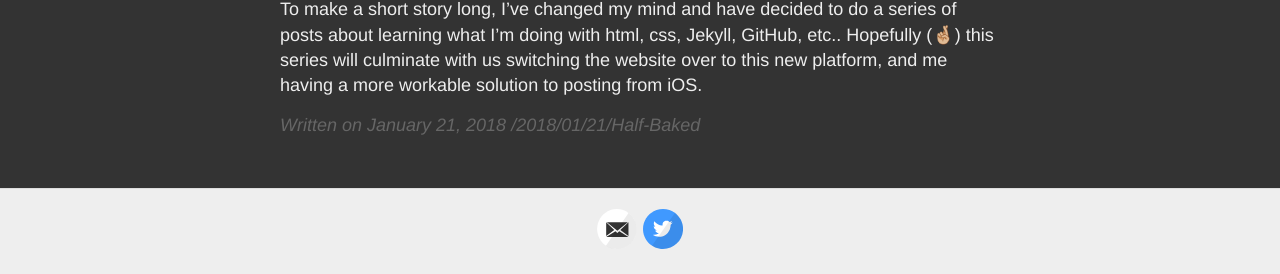
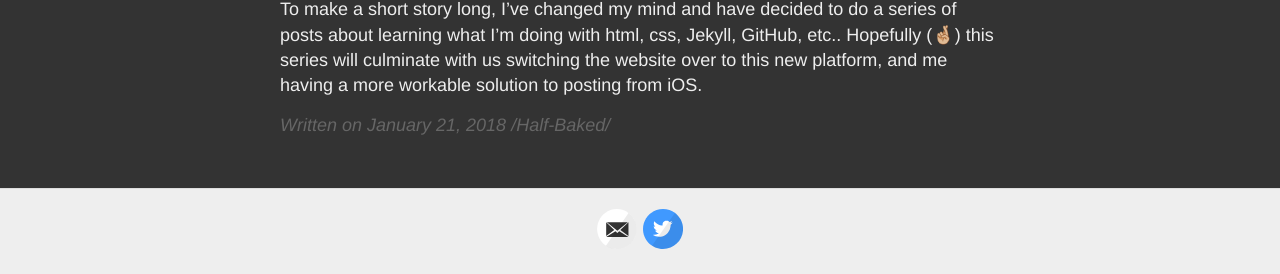
Before and after one commit to hencefarthing/hencefarthing.github.io, a Jekyll site: the page built from _posts/2018/01/21/2018-01-21-Half-Baked.md, in a window 1280 px wide. Shown: the part 805-1079 px from the top of the page. Built offline with Jekyll 4.4.1, drawn with Linux system fonts in a browser that asks for light colours.

Commit message:
d'oh
should looked at the jekyll documentation for permalinks :/

```diff
--- a/_posts/2018/01/21/2018-01-21-Half-Baked.md
+++ b/_posts/2018/01/21/2018-01-21-Half-Baked.md
@@ -3,7 +3,7 @@
 title: Half-Baking the Half-Baked
 date: 2018-01-21
 author: Logan G
-permalink: /2018/01/21/Half-Baked
+category: dumbShit
 ---
 
 I know I ~~promised~~ mentioned some posts on half-baking things. So I’ll first mention I just one-and-a-half-baked some delicious peppermint chocolate chip cookies to technically fulfill that promise.
```
